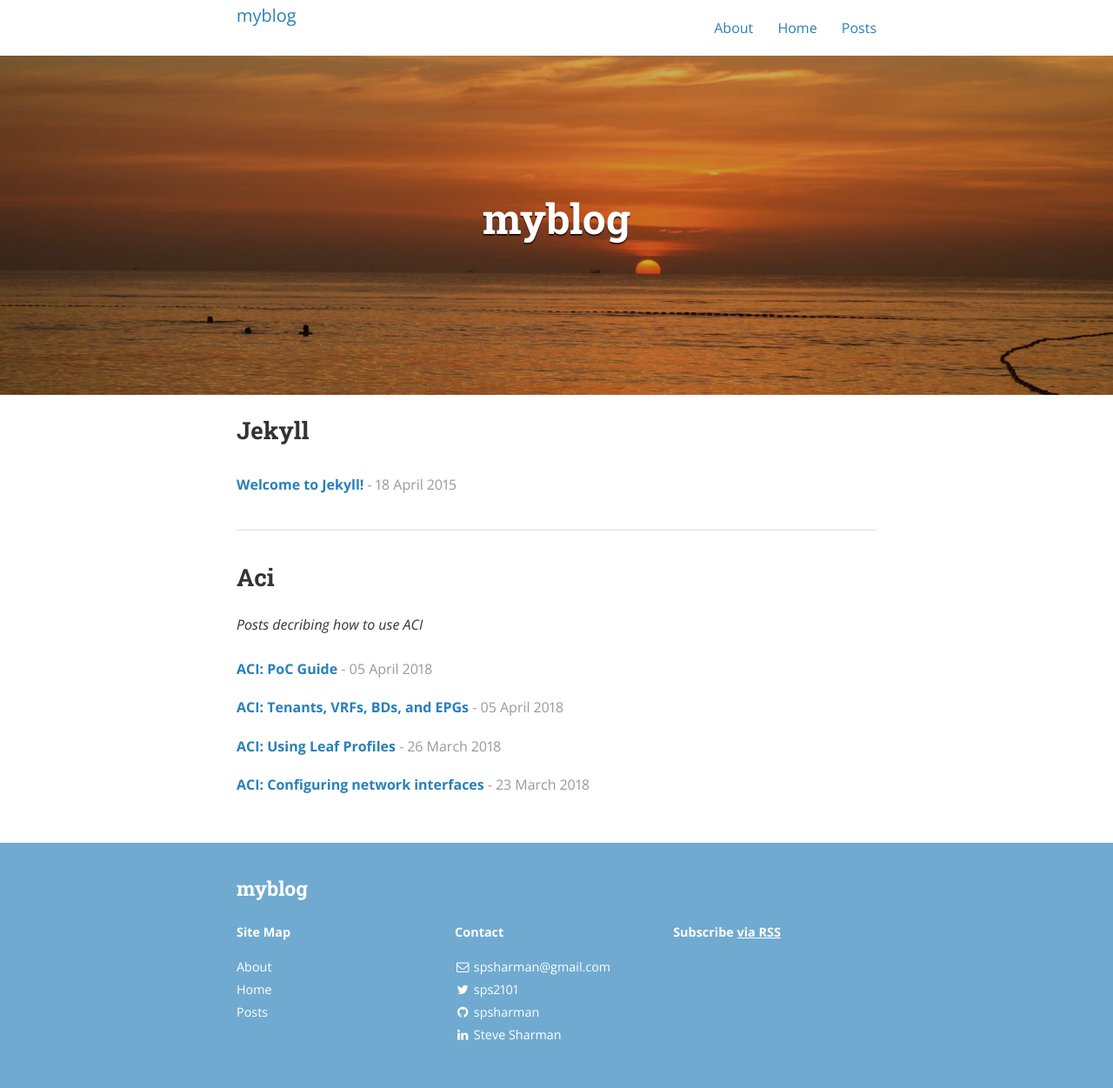
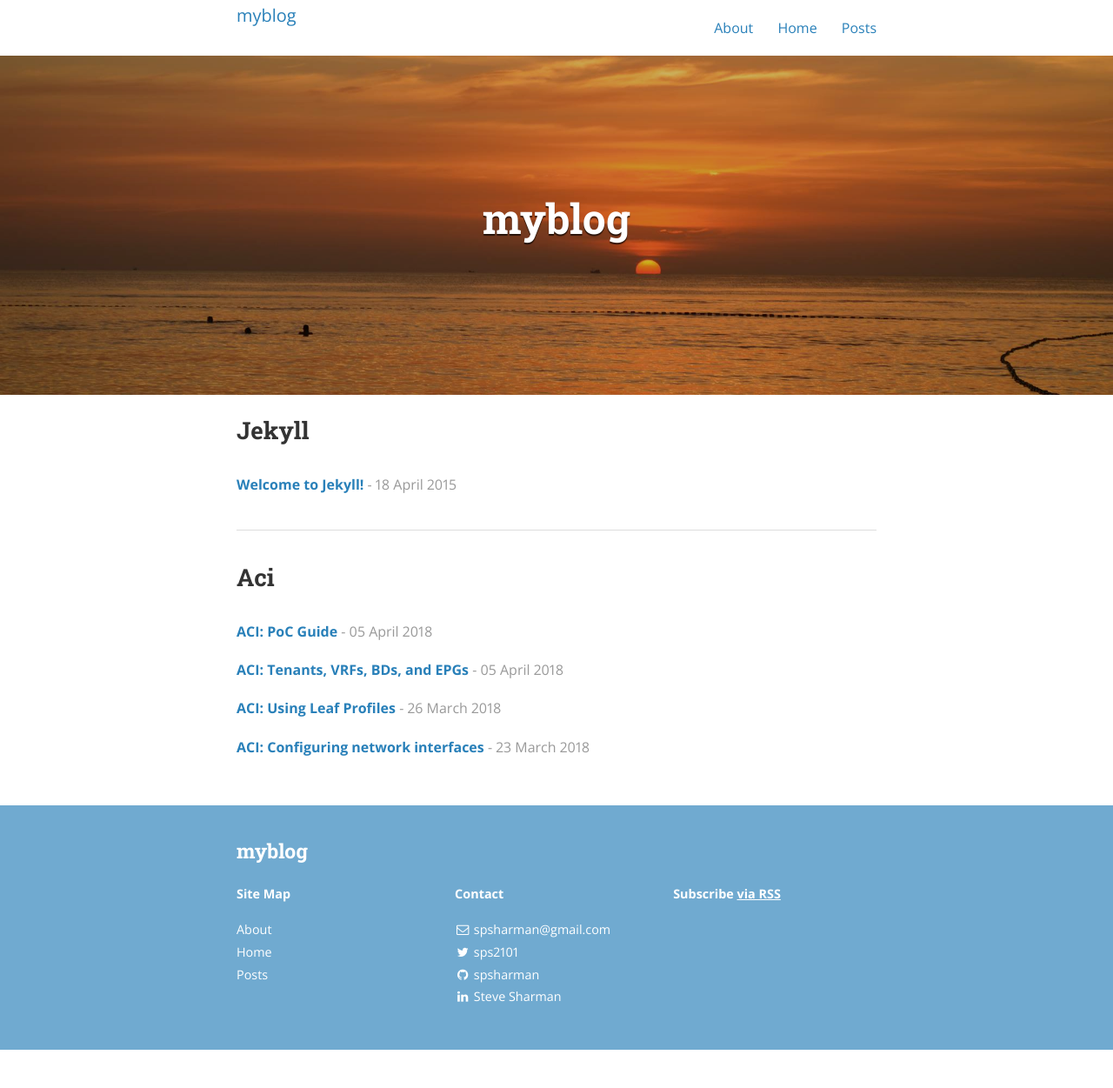
Before and after one commit to spsharman/myblog, a Jekyll site: the page built from posts.html, in a window 1280 px wide. Shown: the whole page at 87% size. Built offline with Jekyll 4.4.1, drawn with Linux system fonts in a browser that asks for light colours; nearby versions of some CDN libraries; after the commit the page ends 1207 px from its top, so only the background shows below that; part of the change alters nothing that is shown.

Commit message:
Removed category description

```diff
--- a/_config.yml
+++ b/_config.yml
@@ -56,7 +56,7 @@ disqus_shortname: spsharman
 # Category descriptions (for archive pages)
 descriptions:
   - cat: aci
-    desc: "Posts decribing how to use ACI"
+#    desc: "Posts decribing how to use ACI"
 
   - cat: jekyll
     desc: "Posts describing Jekyll setup techniques."
```
